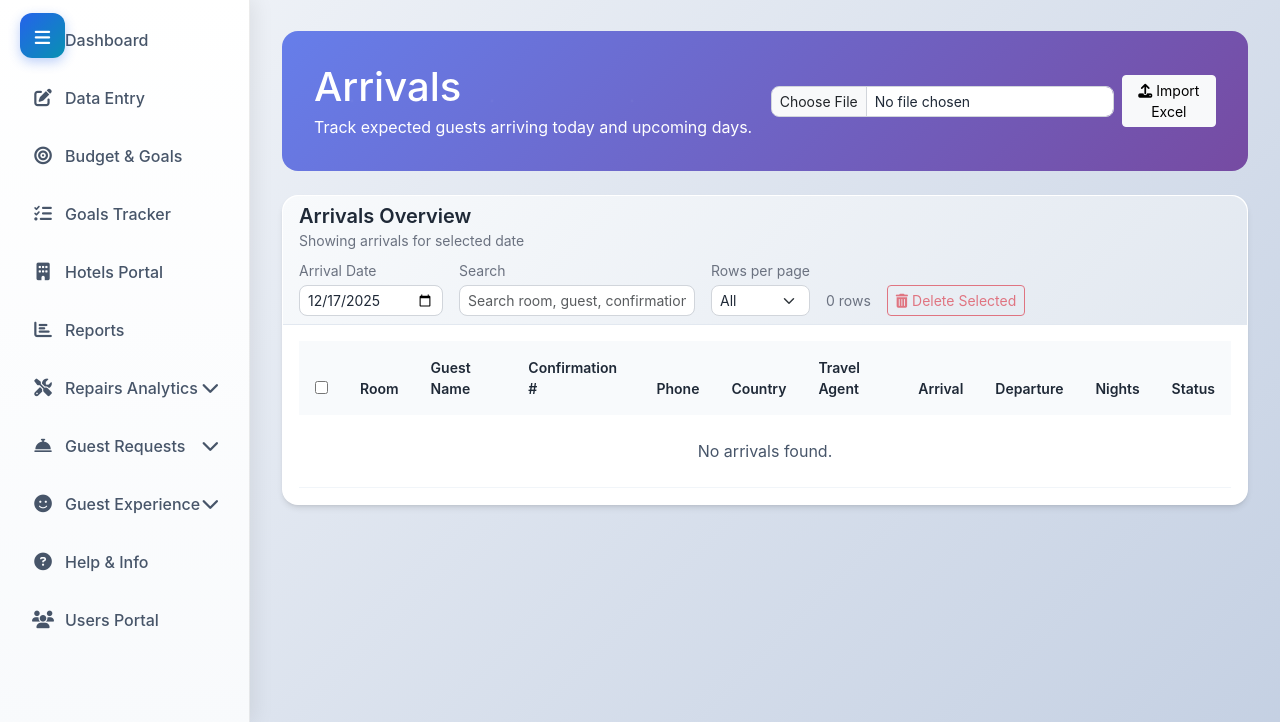
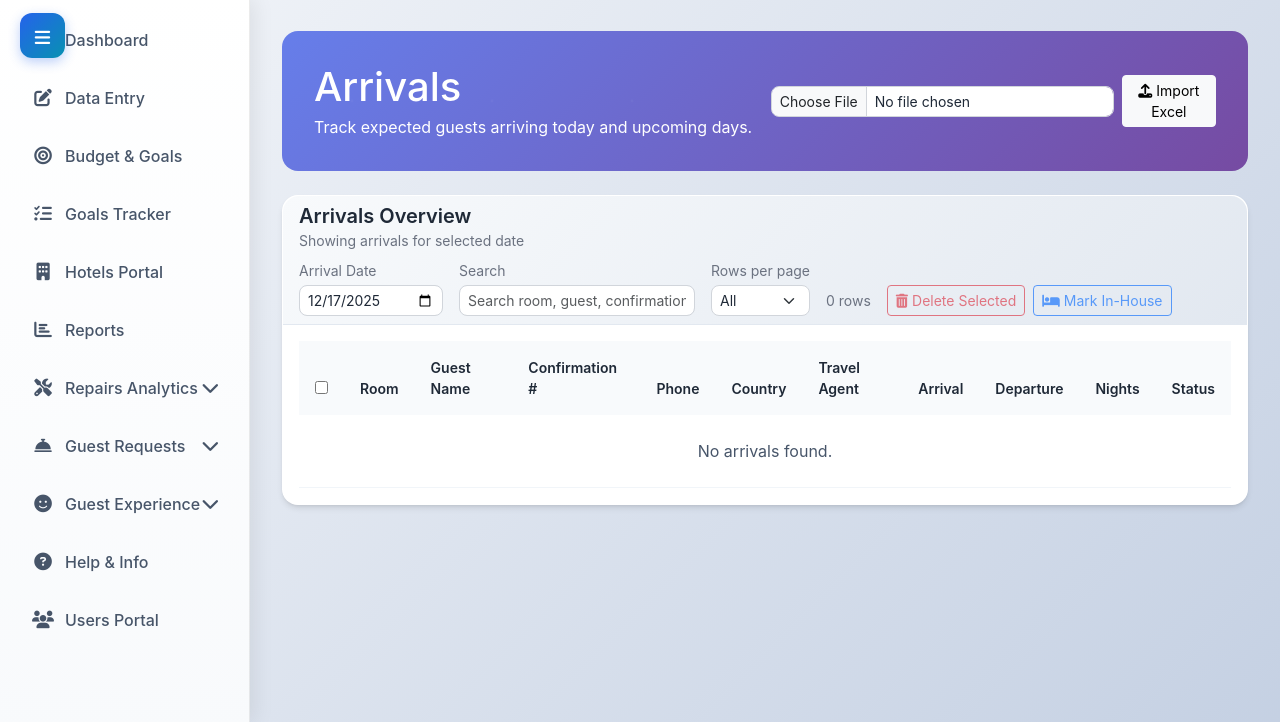
Before and after one commit to abdelmanem/BenchstayV2, a Django app: page /guest-experience/arrivals/ in a window 1280 px wide. Shown: the part 77-799 px from the top of the page. Run offline with Django 5.2, Linux system fonts and the light colour scheme; the visitor is signed in with stand-in values (Sample User, id 1); data comes from the database, SQL or seed files in the repository; data that the repository does not hold is empty.

Commit message:
Add 'Mark In-House' functionality for selected arrivals: Introduce button and update action handling in arrivals table

```diff
--- a/templates/guest_experience/arrivals.html
+++ b/templates/guest_experience/arrivals.html
@@ -62,9 +62,12 @@
             </div>
             <div class="d-flex flex-column">
                 <label class="small text-muted mb-1">&nbsp;</label>
-                <div>
+                <div class="d-flex gap-2">
                     <button id="arrival-delete-selected" class="btn btn-sm btn-outline-danger" disabled>
                         <i class="fas fa-trash-alt me-1"></i>Delete Selected
+                    </button>
+                    <button id="arrival-mark-inhouse-selected" class="btn btn-sm btn-outline-primary" disabled>
+                        <i class="fas fa-bed me-1"></i>Mark In-House
                     </button>
                 </div>
             </div>
@@ -111,6 +114,7 @@ document.addEventListener('DOMContentLoaded', function () {
     const countLabel = document.getElementById('arrival-count');
     const selectAllCheckbox = document.getElementById('arrival-select-all');
     const deleteButton = document.getElementById('arrival-delete-selected');
+    const markInHouseButton = document.getElementById('arrival-mark-inhouse-selected');
     const headerCells = document.querySelectorAll('thead th[data-sort-key]');
     let allArrivals = [];
     let currentSortKey = 'room';
@@ -133,9 +137,10 @@ document.addEventListener('DOMContentLoaded', function () {
         return cookieValue;
     }
 
-    function updateDeleteButton() {
-        if (!deleteButton) return;
-        deleteButton.disabled = selectedIds.size === 0;
+    function updateActionButtons() {
+        const disabled = selectedIds.size === 0;
+        if (deleteButton) deleteButton.disabled = disabled;
+        if (markInHouseButton) markInHouseButton.disabled = disabled;
     }
 
     function renderTable() {
@@ -272,7 +277,7 @@ document.addEventListener('DOMContentLoaded', function () {
                         const allChecked = checkboxes.length > 0 && Array.from(checkboxes).every(c => c.checked);
                         selectAllCheckbox.checked = allChecked;
                     }
-                    updateDeleteButton();
+                    updateActionButtons();
                 });
             }
 
@@ -355,6 +360,7 @@ document.addEventListener('DOMContentLoaded', function () {
                 }
                 if (row) row.classList.toggle('selected-row', checked);
             });
+            updateActionButtons();
         });
     }
 
@@ -382,7 +388,7 @@ document.addEventListener('DOMContentLoaded', function () {
             .then(() => {
                 selectedIds.clear();
                 if (selectAllCheckbox) selectAllCheckbox.checked = false;
-                updateDeleteButton();
+                updateActionButtons();
                 loadArrivals();
             })
             .catch(() => {
@@ -391,6 +397,36 @@ document.addEventListener('DOMContentLoaded', function () {
         });
     }
 
+    if (markInHouseButton) {
+        markInHouseButton.addEventListener('click', () => {
+            if (!selectedIds.size) return;
+            const csrftoken = getCookie('csrftoken');
+            fetch("{% url 'guest_experience:mark_in_house' %}", {
+                method: 'POST',
+                headers: {
+                    'Content-Type': 'application/json',
+                    'X-CSRFToken': csrftoken || ''
+                },
+                body: JSON.stringify({ confirmation_numbers: Array.from(selectedIds) })
+            })
+            .then(response => {
+                if (!response.ok) {
+                    throw new Error('Failed to update arrivals');
+                }
+                return response.json();
+            })
+            .then(() => {
+                selectedIds.clear();
+                if (selectAllCheckbox) selectAllCheckbox.checked = false;
+                updateActionButtons();
+                loadArrivals();
+            })
+            .catch(() => {
+                alert('Failed to mark selected arrivals as In-House.');
+            });
+        });
+    }
+
     loadArrivals();
 });
 </script>
```
